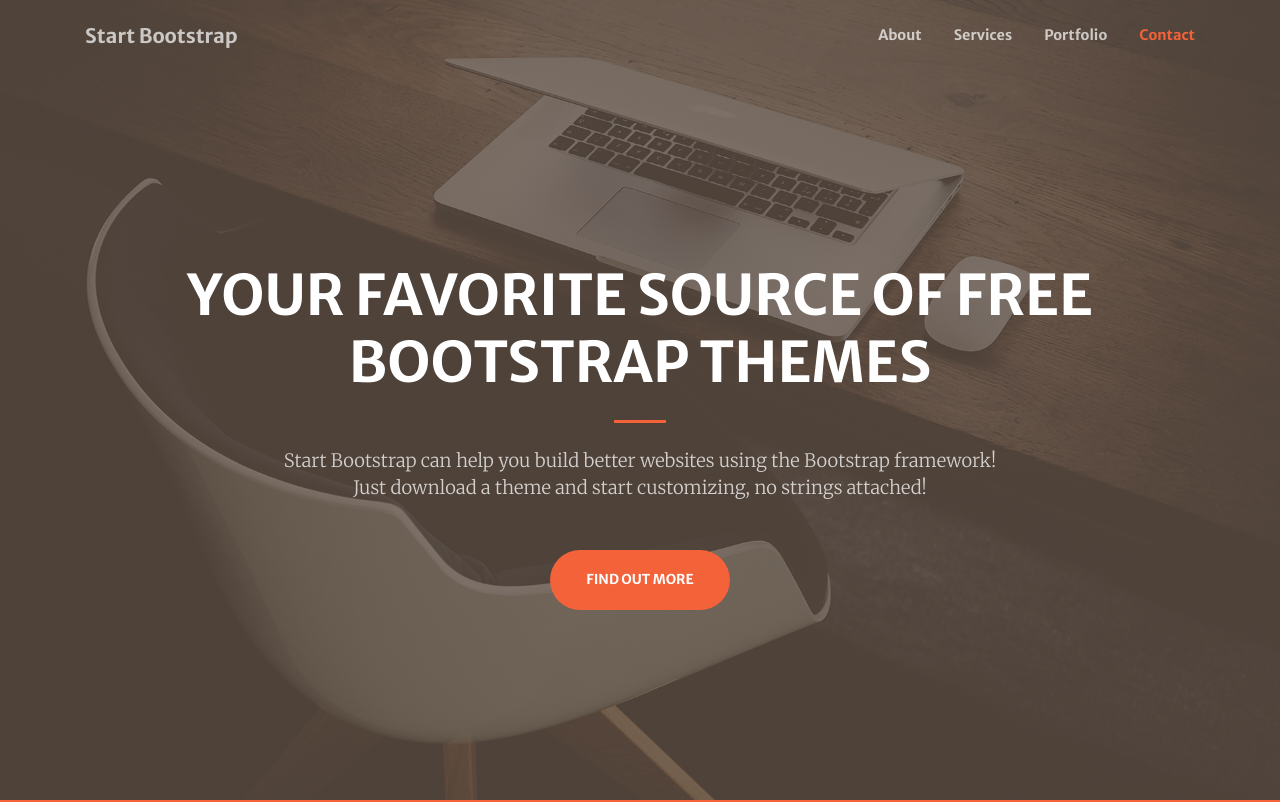
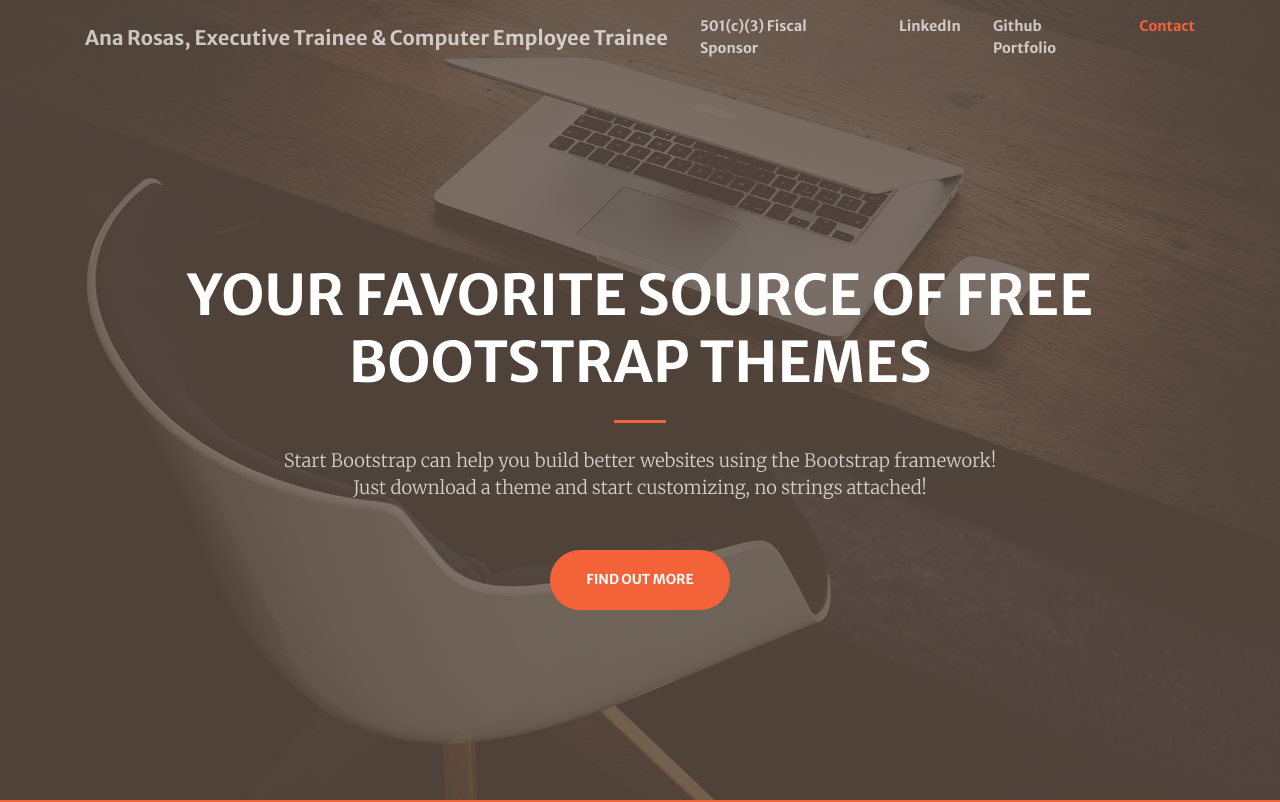
Before and after one commit to WHOmentorsdotcom/iosdeveloper.ml, a website with bundled scripts: page index.html in a window 1280 px wide. Shown: the top 802 px of the page. Built offline with nearby package versions, Linux system fonts and the light colour scheme.

Commit message:
added Ana as my BFF

```diff
--- a/index.html
+++ b/index.html
@@ -8,7 +8,7 @@
   <meta name="description" content="">
   <meta name="author" content="">
 
-  <title>Creative - Start Bootstrap Theme</title>
+  <title>Ana Rosas</title>
 
   <!-- Font Awesome Icons -->
   <link href="vendor/fontawesome-free/css/all.min.css" rel="stylesheet" type="text/css">
@@ -30,20 +30,20 @@
   <!-- Navigation -->
   <nav class="navbar navbar-expand-lg navbar-light fixed-top py-3" id="mainNav">
     <div class="container">
-      <a class="navbar-brand js-scroll-trigger" href="#page-top">Start Bootstrap</a>
+      <a class="navbar-brand js-scroll-trigger" href="#page-top">Ana Rosas, Executive Trainee & Computer Employee Trainee</a>
       <button class="navbar-toggler navbar-toggler-right" type="button" data-toggle="collapse" data-target="#navbarResponsive" aria-controls="navbarResponsive" aria-expanded="false" aria-label="Toggle navigation">
         <span class="navbar-toggler-icon"></span>
       </button>
       <div class="collapse navbar-collapse" id="navbarResponsive">
         <ul class="navbar-nav ml-auto my-2 my-lg-0">
           <li class="nav-item">
-            <a class="nav-link js-scroll-trigger" href="#about">About</a>
+            <a class="nav-link js-scroll-trigger" href="http://support.whomentors.com">501(c)(3) Fiscal Sponsor</a>
           </li>
           <li class="nav-item">
-            <a class="nav-link js-scroll-trigger" href="#services">Services</a>
+            <a class="nav-link js-scroll-trigger" href="https://www.linkedin.com/in/ana-rosas-92968514a/">LinkedIn</a>
           </li>
           <li class="nav-item">
-            <a class="nav-link js-scroll-trigger" href="#portfolio">Portfolio</a>
+            <a class="nav-link js-scroll-trigger" href="#portfolio">Github Portfolio</a>
           </li>
           <li class="nav-item">
             <a class="nav-link js-scroll-trigger" href="#contact">Contact</a>
```
